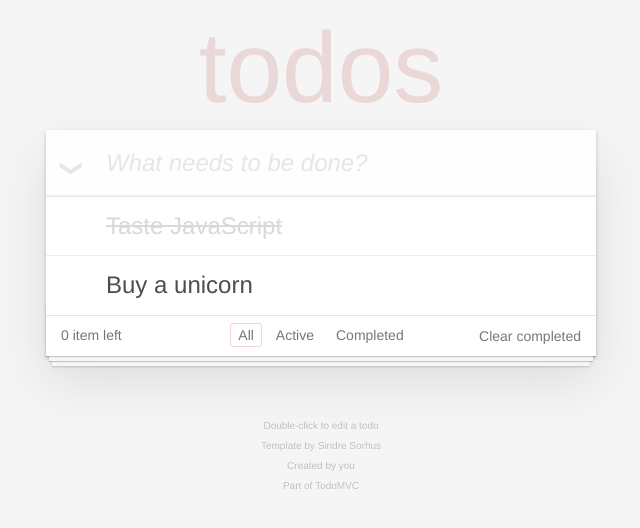
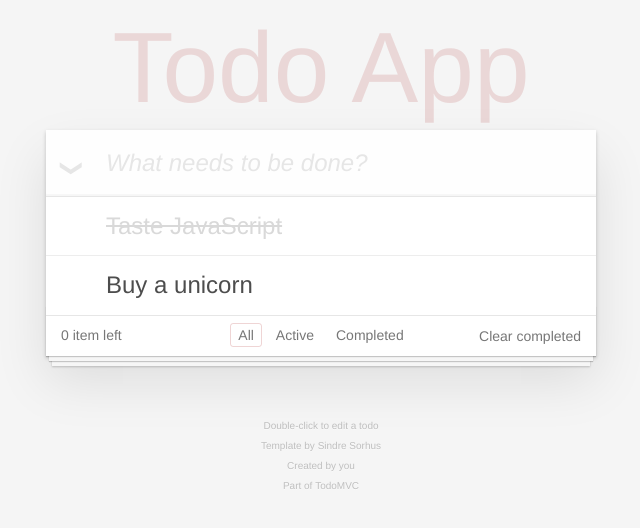
Before and after one commit to crazy653555/ToDoList3, an Angular app: page / in a window 1280 px wide. Shown: the top 528 px of the page, without its empty margins (319-959 px from the left). Built offline with nearby package versions, Linux system fonts and the light colour scheme.

Commit message:
任務 04：套用內嵌繫結 (Interpolation)

```diff
--- a/src/app/app.component.ts
+++ b/src/app/app.component.ts
@@ -6,5 +6,4 @@ import { Component } from '@angular/core';
   styleUrls: ['./app.component.css']
 })
 export class AppComponent {
-  title = 'app';
 }
--- a/src/app/title/title.component.html
+++ b/src/app/title/title.component.html
@@ -1 +1 @@
-<h1>todos</h1>
+<h1>Todo {{title}}</h1>
--- a/src/app/title/title.component.ts
+++ b/src/app/title/title.component.ts
@@ -7,6 +7,8 @@ import { Component, OnInit } from '@angular/core';
 })
 export class TitleComponent implements OnInit {
 
+  title = 'App';
+
   constructor() { }
 
   ngOnInit() {
```
